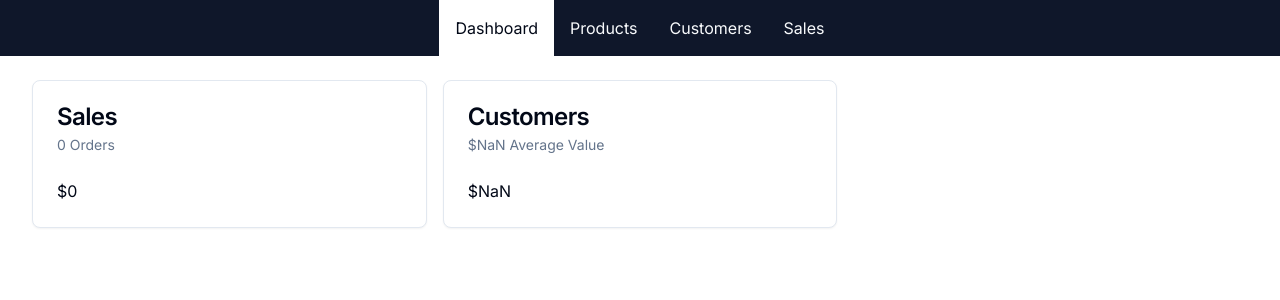
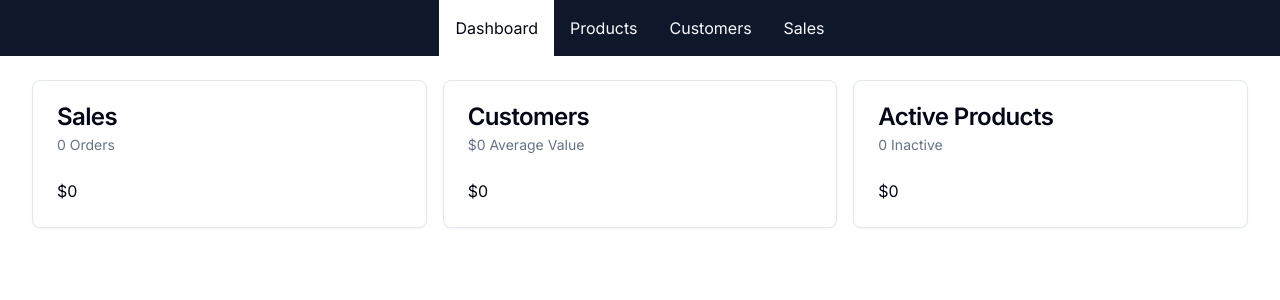
Before and after one commit to kthurman59/ecommerce_mvp, a Next.js app: page /admin in a window 1280 px wide. Shown: the top 300 px of the page. Built offline with nearby package versions, Linux system fonts and the light colour scheme; no server answers; the database is empty.

Commit message:
spin loader

```diff
--- /dev/null
+++ b/src/app/admin/loading.tsx
@@ -0,0 +1,9 @@
+import { Loader2 } from "lucide-react";
+
+export default function AdminLoading() {
+  return (
+  <div className="flex justify-center">
+    <Loader2 className="size-24 animate-spin"/>
+  </div>
+  )
+}
--- a/src/app/admin/page.tsx
+++ b/src/app/admin/page.tsx
@@ -23,12 +23,28 @@
   }),
  ])
 
+ return {
+  userCount,
+  averageValuePerUser: userCount === 0 ? 0 : (orderData._sum.pricePaidInCents || 0) / userCount / 100
+ }
+}
 
+async function getProductData() {
+  const [activeCount, inactiveCount] = await Promise.all([
+    db.product.count({ where: { isAvailableForPurchase: true }}),
+    db.product.count({ where: { isAvailableForPurchase: false }})
+  ])
 
+  return { activeCount, inactiveCount }
 }
 
 export default async function AdminDashboard() {
-  const salesData = await getSalesData()
+  const [salesData, userData, productData] = await Promise.all([
+    getSalesData(),
+    getUserData(),
+    getProductData()
+  ])
+
   return (
     <div className="grid grid-cols-1 md:grid-cols-2 lg:grid-cols-3 gap-4">
       <DashboardCard
@@ -38,8 +54,13 @@
       />
       <DashboardCard
         title="Customers"
-        subtitle={`${formatCurrency()} Average Value`}
-        body={formatCurrency()}
+        subtitle={`${formatCurrency(userData.averageValuePerUser)} Average Value`}
+        body={formatCurrency(userData.userCount)}
+      />
+      <DashboardCard
+        title="Active Products"
+        subtitle={`${formatNumber(productData.inactiveCount)} Inactive`}
+        body={formatCurrency(productData.activeCount)}
       />
     </div>
   )
```
